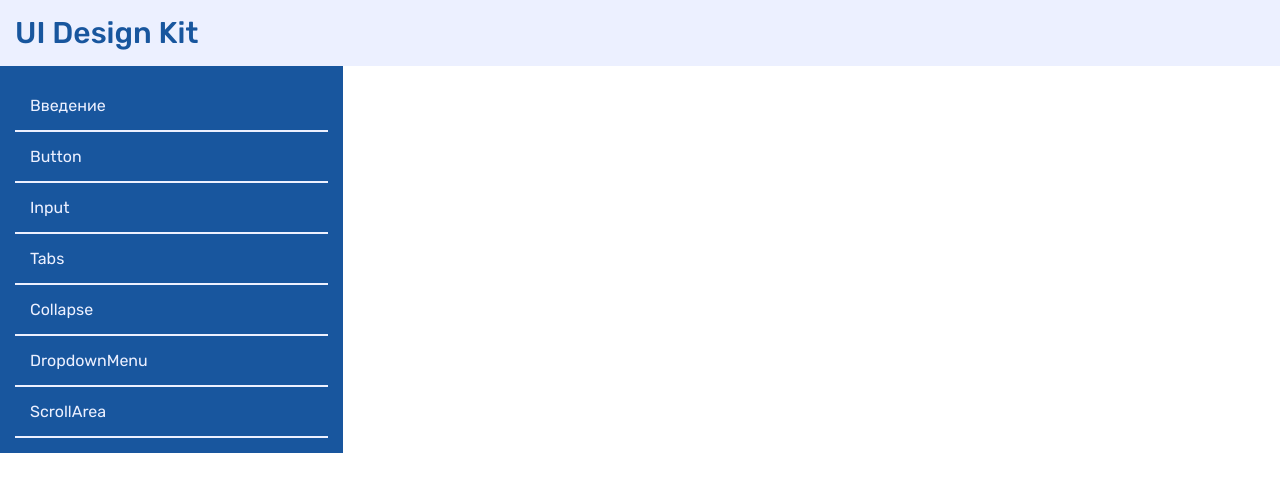
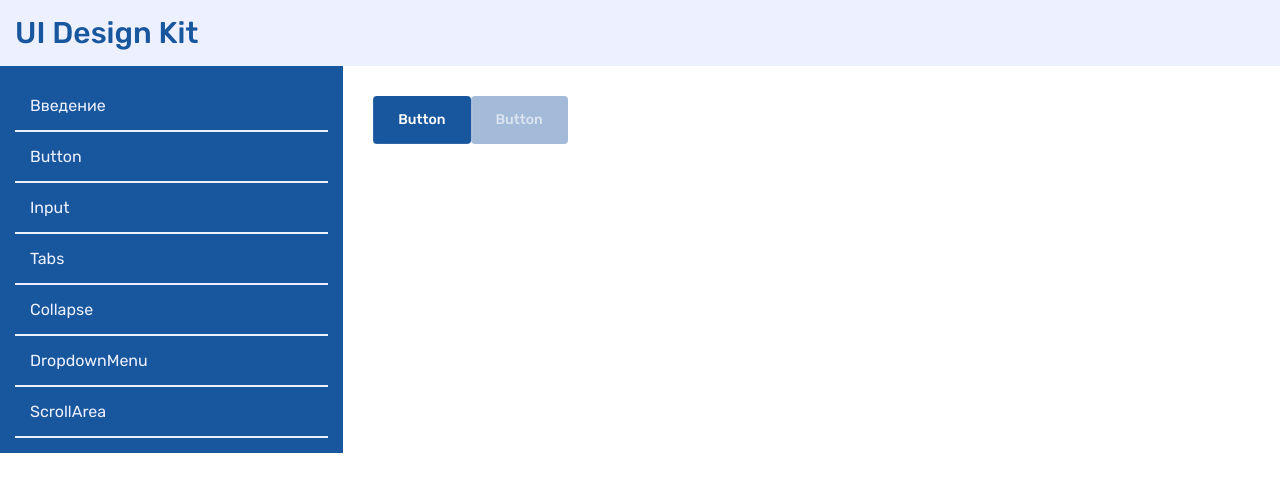
Before and after one commit to fymour/ui-kit-design, a React (Create React App) app: page /button in a window 1280 px wide. Shown: the top 492 px of the page. Built offline with nearby package versions, Linux system fonts and the light colour scheme.

Commit message:
add button

```diff
--- /dev/null
+++ b/src/Components/Pages/ButtonPage/ButtonPage.tsx
@@ -0,0 +1,11 @@
+import React from 'react'
+import Button from 'ui-kit/Button/Button'
+
+export const ButtonPage = () => {
+  return (
+    <div>
+        <Button children={"Button"} disableStyle={''} hoverStyle={''} activeStyle={''}/>
+        <Button children={"Button"} disabled={true} disableStyle={''} hoverStyle={''} activeStyle={''}/>
+    </div>
+  )
+}
--- a/src/Components/Pages/Pages.tsx
+++ b/src/Components/Pages/Pages.tsx
@@ -2,12 +2,14 @@ import React from 'react'
 import { Route, Routes } from "react-router-dom";
 import Introduction from "./Introduction";
 import './Pages.css'
+import { ButtonPage } from './ButtonPage/ButtonPage';
 
 export default function Pages() {
   return (
     <div className='pages'>
         <Routes>
           <Route path="/introduction" element={<Introduction/>}/>
+          <Route path="/button" element={<ButtonPage/>}/>
         </Routes>
     </div>
   )
--- a/src/ui-kit/Button/Button.tsx
+++ b/src/ui-kit/Button/Button.tsx
@@ -62,4 +62,6 @@ export const Button = ({
     </button>
 
   );
-};
+}
+
+export default Button
```
